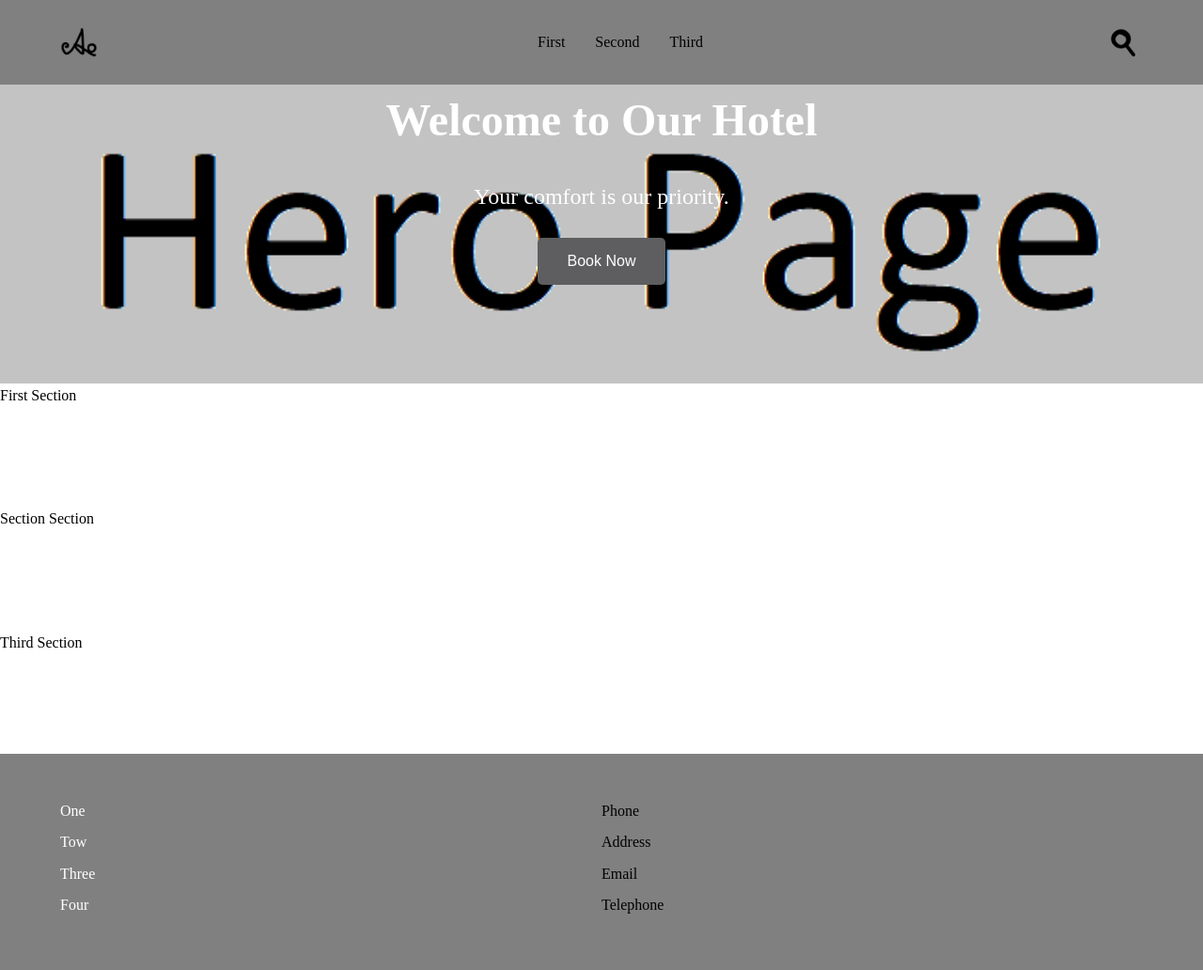
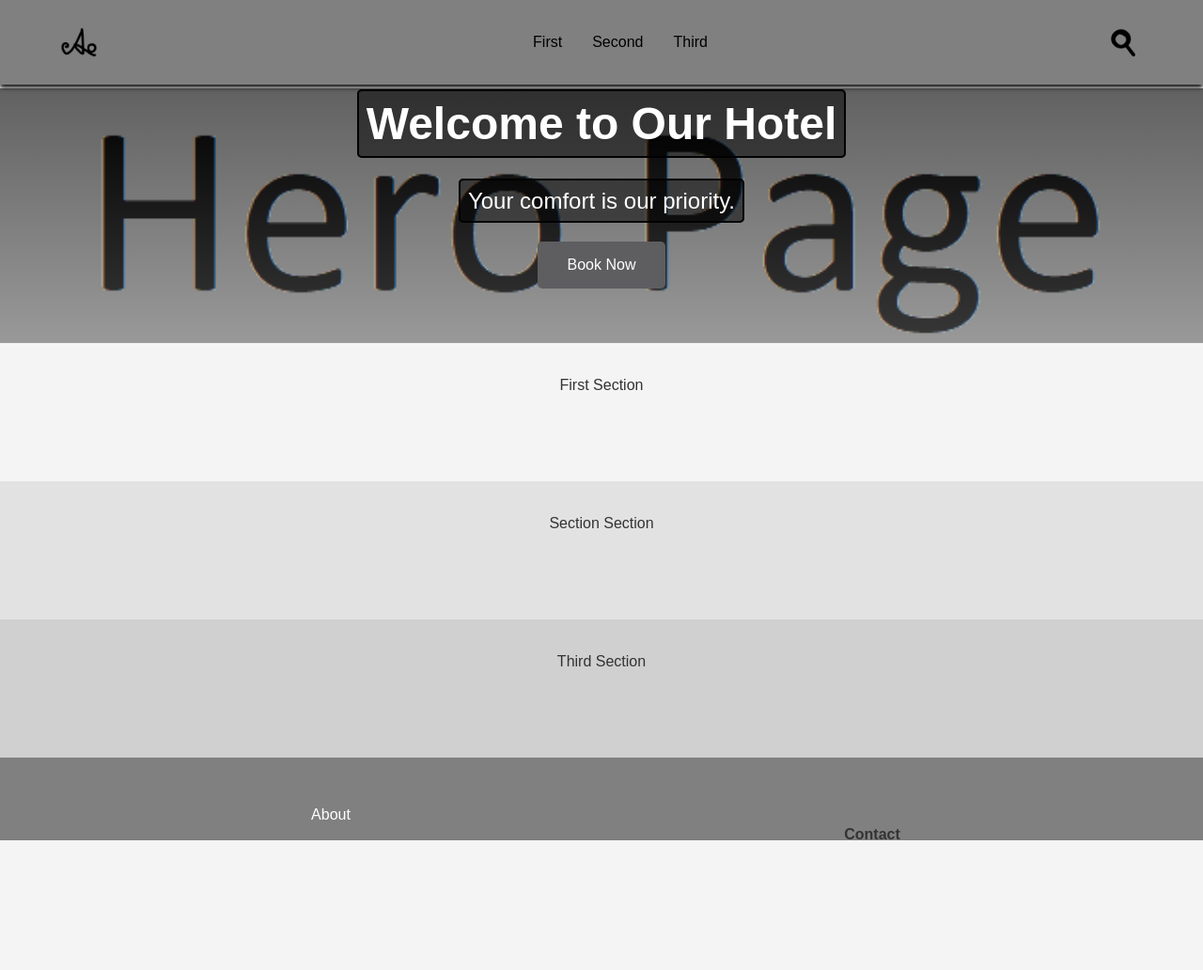
Before and after one commit to Timeflowsneverend/webSite, a plain HTML site: page index.html in a window 1280 px wide. Shown: the whole page at 94% size. After the commit the page ends 894 px from the top, so only its background shows below. Drawn offline with Linux system fonts and the light colour scheme.

Commit message:
Improve styling and layout of index.html; enhance hero section, update footer links, and add background colors to sections

```diff
--- a/index.html
+++ b/index.html
@@ -12,18 +12,32 @@
             height: 100%;
             margin: 0;
             line-height: 1.6;
+            padding-top: 47px; /* Adjusted for fixed header */
+            font-family: Arial, sans-serif;
+            background-color: #f4f4f4;
+            color: #333;
+            font-size: 16px;
+            font-weight: 400;
+            text-align: center;
+            overflow-x: hidden;
+            scroll-behavior: smooth;
         }
 
         header {
             width: 100%;
             background-color: gray;
-            box-shadow: 0 2px 5px black;
+            box-shadow: 0 3px 5px black;
+            position:fixed;
+            top: 0;
+            left: 0;
+            z-index: 1000;
         }
 
         nav {
             display: flex;
             justify-content: space-between;
             align-items: center;
+            margin: 0 auto;
             padding: 1rem 5%;
             max-width: 1200px;
         }
@@ -72,12 +86,13 @@
             flex-grow: 1;
         }
         .hero{
-            background-image: url('hero.png');
+            background-image:linear-gradient(rgba(0,0,0,0.5),rgba(111,111,111,0.5)), url('hero.png');
             background-size: cover;
             background-position: center;
             text-align: center;
             justify-content: center;
             align-items: center;
+            font-
         }
         .hero h1 {
             font-size: 3rem;
@@ -128,6 +143,24 @@
         .about a:hover {
             text-decoration: underline;
         }
+        span{
+            border: 2px solid black;
+            padding: 0.5rem;
+            border-radius: 5px;
+            background-color: rgba(0,0,0,0.5);
+        }
+        #first {
+            background-color: #f4f4f4;
+            padding: 2rem;
+        }
+        #second {
+            background-color: #e2e2e2;
+            padding: 2rem;
+        }
+        #third {
+            background-color: #d0d0d0;
+            padding: 2rem;
+        }
     </style>
 </head>
 
@@ -146,8 +179,8 @@
     </header>
     <main>
         <section class="hero">
-            <h1>Welcome to Our Hotel</h1>
-            <p>Your comfort is our priority.</p>
+            <h1><span>Welcome to Our Hotel</span></h1>
+            <p><span>Your comfort is our priority.</span></p>
             <button class="bn-btn">Book Now</button>
         </section>
         <section id="first" class="first">First Section </section>
@@ -156,16 +189,17 @@
     </main>
     <footer>
         <ul class="about">
-            <li><a href="#one">One</a></li>
+            <li><a href="#about">About</a></li>
             <li><a href="#two">Tow</a></li>
             <li><a href="#three">Three</a></li>
             <li><a href="#four">Four</a></li>
         </ul>
         <ul class="contact">
-            <li>Phone</li>
-            <li>Address</li>
-            <li>Email</li>
-            <li>Telephone</li>
+            <h4>Contact</h4>
+            <li>Phone: <i>98-123-456-78</i></li>
+            <li>Address: Itahari</li>
+            <li>Email: dummy@gmail.com</li>
+            <li>Telephone: 012-345-678</li>
         </ul>
     </footer>
 </body>
```
